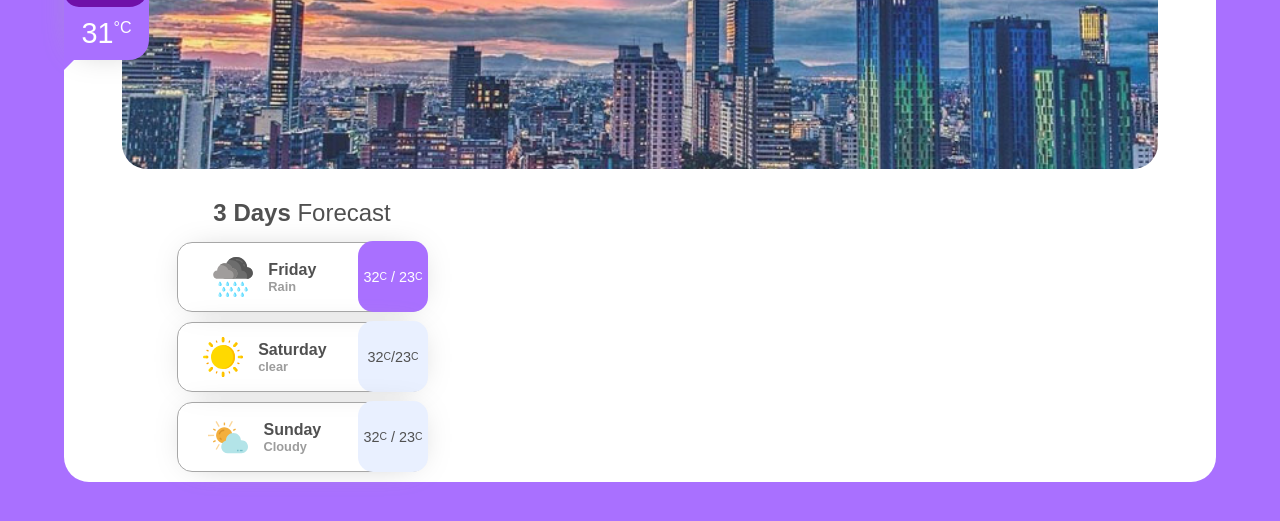
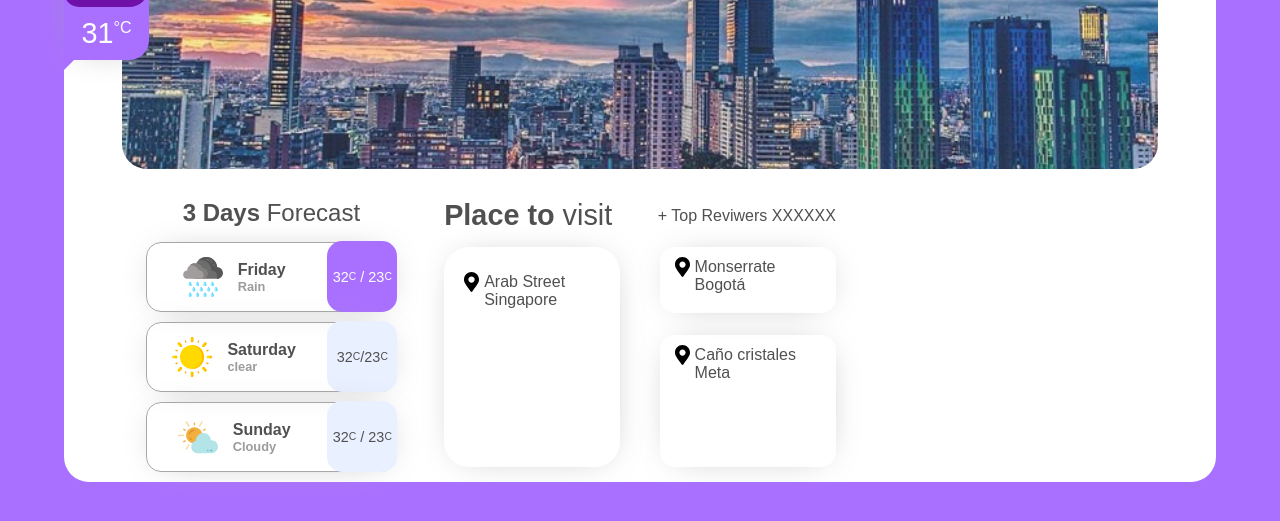
Before and after one commit to nickothan/reto-gradiweb, a plain HTML site: page index.html in a window 1280 px wide. Shown: the part 231-752 px from the top of the page. Drawn offline with Linux system fonts and the light colour scheme.

Commit message:
Maquetado basico sin imagenes de fondo

```diff
--- a/index.html
+++ b/index.html
@@ -66,7 +66,39 @@
 
       </ul>
     </div>
+    <div class="place-visit">
+      <div class="titles">
+        <h3><span>Place to</span> visit</h3>
+        <div>
+          + Top Reviwers XXXXXX
+        </div>
+      </div>
+      <div class="images">
+        <div class="img-izq">
+          <img src="img/map-marker-alt-solid.svg" alt="" srcset="">
+          <p>Arab Street <br>
+            Singapore
+          </p>
+        </div>
+        <div class="imgs-der">
+          <div class="img-top">
+            <img src="img/map-marker-alt-solid.svg" alt="" srcset="">
+            <p>Monserrate <br>
+              Bogotá
+            </p>
+          </div>
+          <div class="img-bottom">
+            <img src="img/map-marker-alt-solid.svg" alt="" srcset="">
+            <p>Caño cristales <br>
+              Meta
+            </p>
+          </div>
+        </div>
+      </div>
+    </div>
   </div>
+
+
 </div>
 </body>
 </html>
--- a/styles/styles.css
+++ b/styles/styles.css
@@ -137,20 +137,22 @@ body {
 .second-part{
   display: grid;
   justify-items: center;
-  grid-template-columns: repeat(3, 1fr);
+  grid-template-columns: 3fr 5fr 3fr;
   margin: auto;
   margin-top: 30px;
   width: 88%;
 }
 
-.days-ago > h3{
+.days-ago > h3,
+.place-visit .titles h3{
   margin-bottom: 15px;
   font-size: 1.5rem;
   text-align: center;
   font-weight: 500;
 }
 
-.days-ago > h3 > span{
+.days-ago > h3 > span,
+.place-visit .titles h3 > span{
   font-weight: 600;
 }
 
@@ -226,3 +228,78 @@ body {
   top: -2px;
   font-size: .65rem;
 }
+
+.place-visit {
+  width: 85%;
+}
+
+.place-visit .titles {
+
+  display: flex;
+  justify-content: space-between;
+  text-align: center;
+}
+
+.place-visit .titles h3{
+  font-size: 1.8rem;
+}
+.place-visit .titles > div{
+  margin-top: 8px;
+}
+
+.images{
+  display: flex;
+  justify-content: space-between;
+}
+
+.img-izq,
+.imgs-der{
+  width: 45%;
+
+}
+
+.img-izq{
+  display: inline-flex;
+  padding: 20px;
+  align-items: baseline;
+  height: 220px;
+  border-radius: 25px;
+  box-shadow: 1px 1px 35px -15px #a7a7a7;
+}
+
+.img-izq > p,
+.img-top > p,
+.img-bottom > p{
+  margin-left: 5px;
+}
+
+.img-izq > img,
+.img-top > img,
+.img-bottom > img{
+  position: relative;
+  top: 5px;
+  width: 15px;
+}
+
+.imgs-der{
+  display: flex;
+  flex-direction: column;
+  justify-content: space-between;
+}
+
+.img-top,
+.img-bottom{
+  display: inline-flex;
+  align-items: baseline;
+  padding: 5px 15px;
+  border-radius: 15px;
+  box-shadow: 1px 1px 35px -15px #a7a7a7;
+}
+
+.img-top{
+  height: 30%;
+}
+
+.img-bottom{
+  height: 60%;
+}
```
